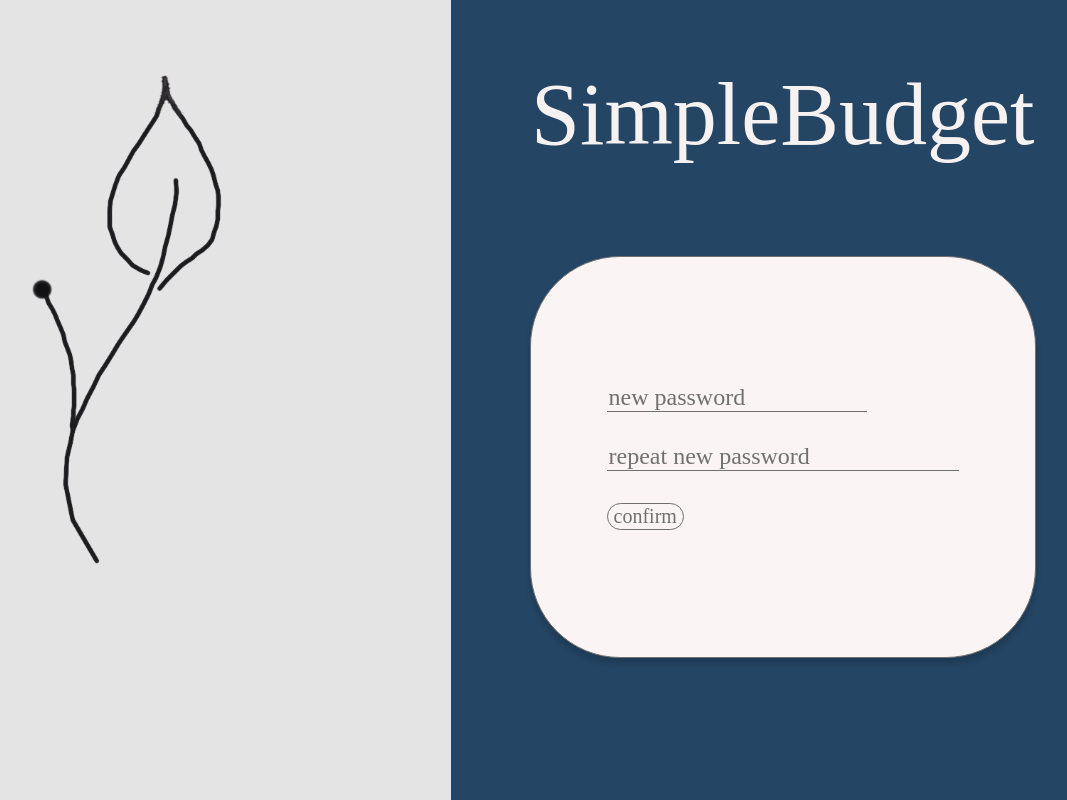
After one commit to gzapalka/PAI, a PHP site: page /public/views/new-pwd in a window 1280 px wide. The commit adds this page. Shown: the whole page, without its empty margins (189-1256 px from the left). Run offline with PHP 8.4, Linux system fonts and the light colour scheme.

Commit message:
add css for forgot page

```diff
--- a/public/css/styles.css
+++ b/public/css/styles.css
@@ -56,48 +56,49 @@ body {
     align-items: center;
   }
 
-  form.login {
+  form {
     width: 70%;
     display: grid;
+    row-gap: 32px;
+    column-gap: 22px;
+  }
+
+  form.login {
     grid-template-rows: 1fr 1fr 1fr 1fr;
     grid-template-columns: 1fr 1fr 1fr;
-    row-gap: 32px;
-    column-gap: 22px;
-
     grid-template-areas:
       "login login login"
-      "pw pw pw"
+      "pwd pwd pwd"
       "submit register ."
       "forgot forgot forgot";
   }
 
   form.register {
-    width: 70%;
-    display: grid;
     grid-template-rows: 1fr 1fr 1fr 1fr 1fr;
     grid-template-columns: 1fr 1fr 1fr;
-    row-gap: 32px;
-    column-gap: 22px;
-
     grid-template-areas:
       "login login login"
       "username username username"
-      "pw pw pw"
+      "pwd pwd pwd"
       "rpwd rpwd rpwd"
       "submit . .";
   }
 
   form.mail-verification {
-    width: 70%;
-    display: grid;
     grid-template-rows: 2fr 1fr 1fr;
     grid-template-columns: 1fr 1fr 1fr 1fr;
-    row-gap: 32px;
-    column-gap: 22px;
-
     grid-template-areas:
       "h2 h2 h2 h2"
       "code code code code"
+      "submit . . .";
+  }
+
+  form.new-pwd {
+    grid-template-rows: 1fr 1fr 1fr;
+    grid-template-columns: 1fr 1fr 1fr 1fr;
+    grid-template-areas:
+      "pwd pwd pwd ."
+      "rpwd rpwd rpwd rpwd"
       "submit . . .";
   }
 
@@ -130,7 +131,7 @@ body {
   }
 
   .pwd {
-    grid-area: pw;
+    grid-area: pwd;
   }
 
   .rpwd {
--- /dev/null
+++ b/public/views/new-pwd.php
@@ -0,0 +1,26 @@
+<!DOCTYPE html>
+<head>
+  <link rel="stylesheet" href="../css/styles.css">
+  <title>SimpleBudget</title>
+</head>
+<body>
+  <div class="container">
+    <div class="left-container">
+      <img src="../img/Logo2.png">
+    </div>
+    <div class="right-container">
+      <div class="login-container">
+        <div class="logo">
+          <h1>SimpleBudget</h1>
+        </div>
+        <div class="login-panel">
+          <form class="new-pwd" action="new-pwd" method="POST">
+            <input class="pwd input-style" name="pwd" type="text" placeholder="new password">
+            <input class="rpwd input-style" name="rpwd" type="text" placeholder="repeat new password">
+            <button class="submit login-button-style" type="submit">confirm</button>
+          </form>
+        </div>
+      </div>
+    </div>
+  </div>
+</body>
```
